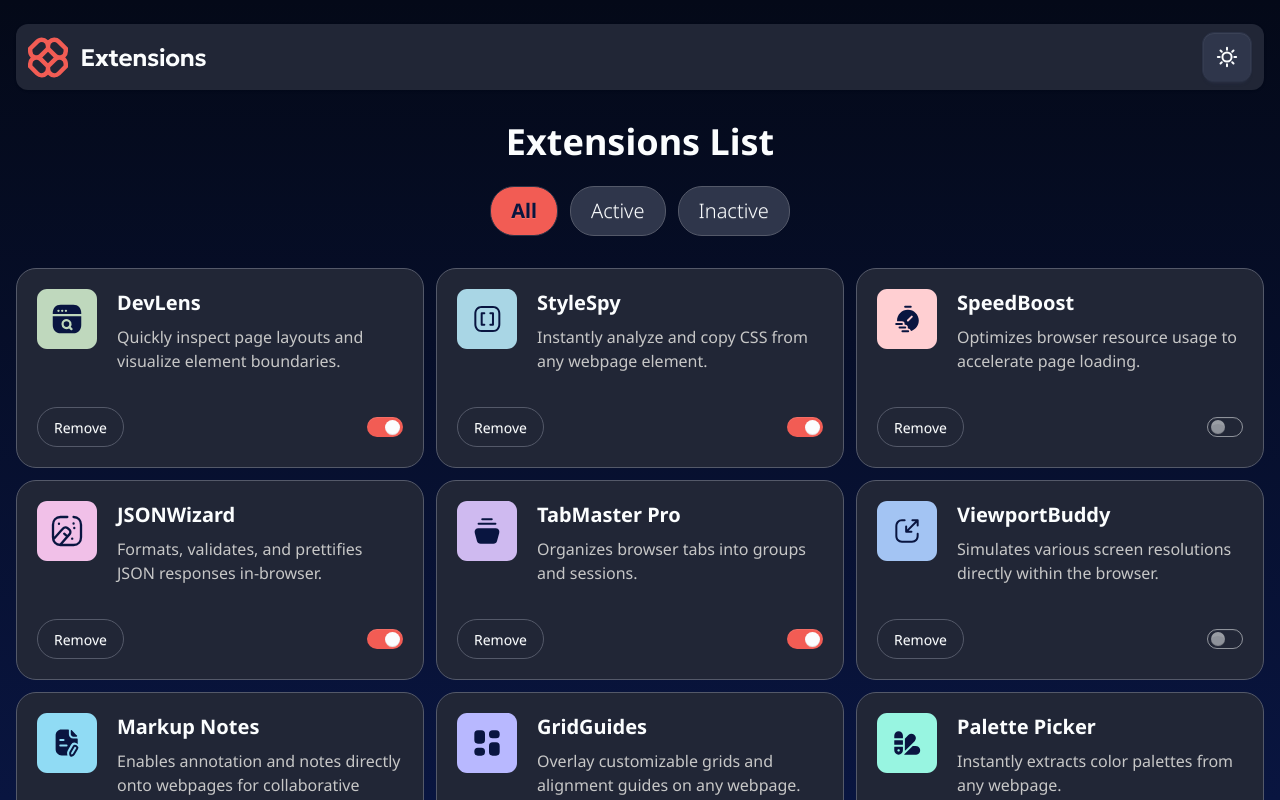
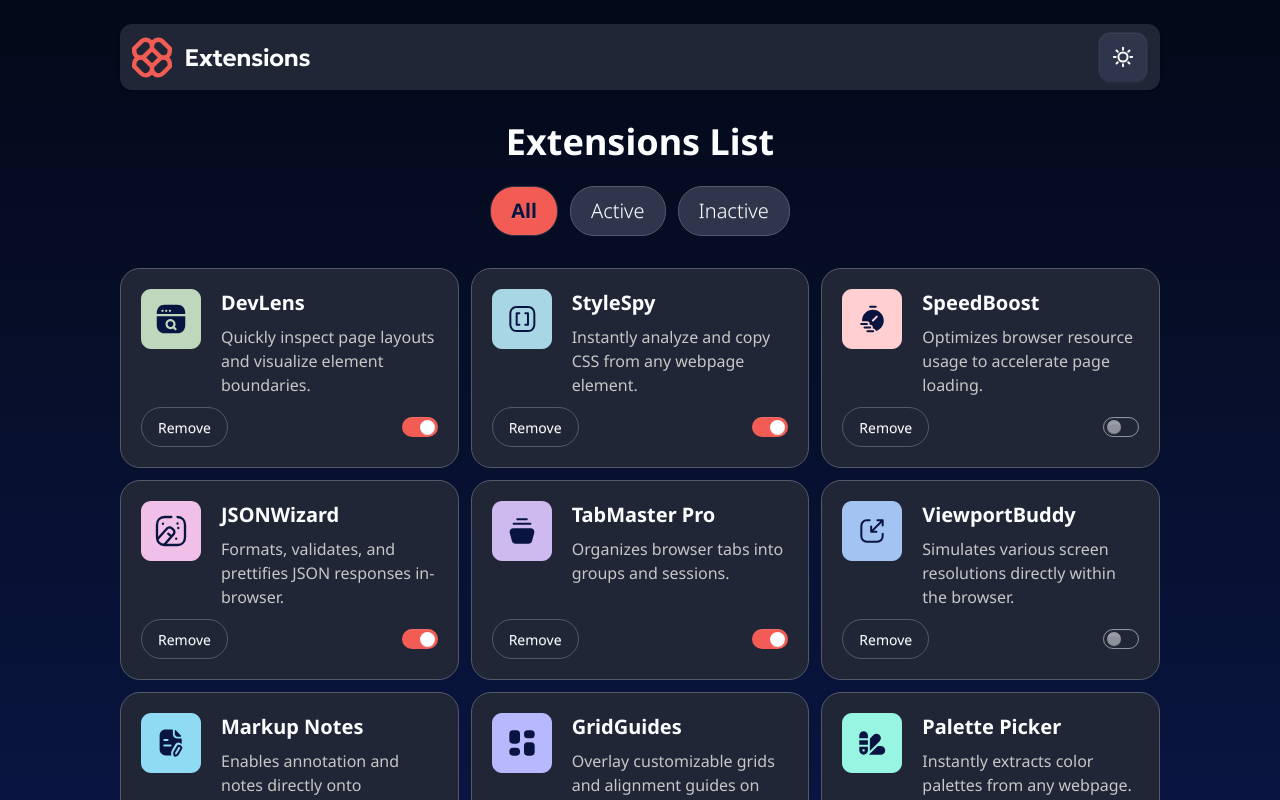
Before and after one commit to kingwell47/fem-extension-manager, a React (Vite) app: page / in a window 1280 px wide. Shown: the top 800 px of the page. Built offline with nearby package versions, Linux system fonts and the light colour scheme.

Commit message:
fixed width on lg screen

```diff
--- a/src/components/TopBar.jsx
+++ b/src/components/TopBar.jsx
@@ -15,7 +15,7 @@ const TopBar = () => {
   };
 
   return (
-    <div className="navbar bg-(--color-elements-main) shadow-sm rounded-xl h-16.5 p-3">
+    <div className="navbar lg:max-w-5/6 bg-(--color-elements-main) shadow-sm rounded-xl h-16.5 p-3">
       <div className="flex-1">
         <svg
           xmlns="http://www.w3.org/2000/svg"
@@ -48,12 +48,9 @@ const TopBar = () => {
           className={`btn btn-square rounded-xl size-12.5 ${
             darkMode(theme) ? `bg-base-200` : `bg-base-100`
           }`}
+          onClick={() => handleChange()}
         >
-          <img
-            src={darkMode(theme) ? SunIcon : MoonIcon}
-            alt="Switch Theme"
-            onClick={() => handleChange()}
-          />
+          <img src={darkMode(theme) ? SunIcon : MoonIcon} alt="Switch Theme" />
         </button>
       </div>
     </div>
--- a/src/pages/MainPage.jsx
+++ b/src/pages/MainPage.jsx
@@ -10,7 +10,7 @@ const MainPage = () => {
   return (
     <>
       <TopBar />
-      <div className="flex flex-col gap-6">
+      <div className="flex flex-col gap-6 lg:max-w-5/6">
         <h1 className="text-4xl font-bold text-center">Extensions List</h1>
         <ul className="flex items-center justify-center text-center gap-3">
           {["All", "Active", "Inactive"].map((item, index) => (
@@ -29,7 +29,7 @@ const MainPage = () => {
           ))}
         </ul>
       </div>
-      <div className="grid grid-cols-1 md:grid-cols-2 lg:grid-cols-3 w-full h-full gap-3">
+      <div className="lg:max-w-5/6 grid grid-cols-1 md:grid-cols-2 lg:grid-cols-3 w-full h-full gap-3">
         {extensionsData.map((item, index) => {
           return <ExtensionCard key={index} {...item} />;
         })}
```
